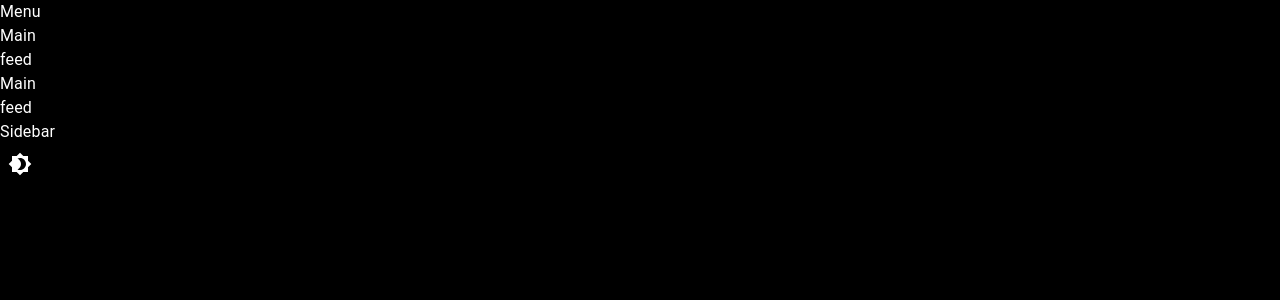
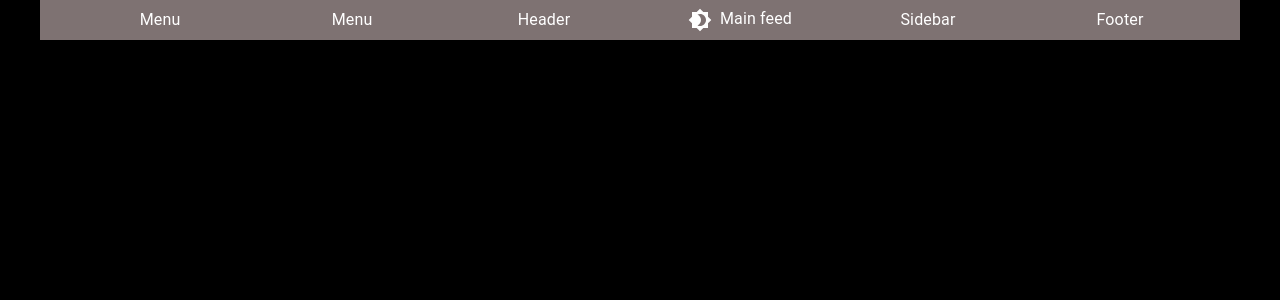
Before and after one commit to Ren0xx/twitter-clone, a Next.js app: page / in a window 1280 px wide. Shown: the top 300 px of the page. Built offline with nearby package versions, Linux system fonts and the light colour scheme.

Commit message:
Creating page structure

```diff
--- a/app/globals.css
+++ b/app/globals.css
@@ -4,9 +4,7 @@ body {
   margin: 0;
   font-family: -apple-system, BlinkMacSystemFont, Segoe UI, Roboto, Oxygen,
     Ubuntu, Cantarell, Fira Sans, Droid Sans, Helvetica Neue, sans-serif;
-  display: grid;
-  grid-template-columns: 1fr 3fr 1fr;
-  height: 200vh;
+  height: 100vh;
 }
 
 a {
--- a/app/layout.tsx
+++ b/app/layout.tsx
@@ -2,9 +2,8 @@
 import "./globals.css";
 import { useState, useEffect, createContext } from "react";
 import { darkTheme, lightTheme } from "./theme/themes";
-import { Container, CssBaseline, ThemeProvider } from "@mui/material";
+import { CssBaseline, ThemeProvider } from "@mui/material";
 import { Theme } from "@mui/material/styles";
-import ThemeSwitchButton from "../components/ThemeSwitchButton";
 declare module "@mui/material/styles" {
     interface DefaultTheme extends Theme {}
 }
@@ -12,7 +11,10 @@ type themeProps = {
     activeTheme: Theme | string;
     toggleTheme: () => void;
 };
-export const ThemeContext = createContext<themeProps>({activeTheme: 'dark', toggleTheme: () => {}});
+export const ThemeContext = createContext<themeProps>({
+    activeTheme: "dark",
+    toggleTheme: () => {},
+});
 
 export default function RootLayout({
     children,
@@ -48,21 +50,14 @@ export default function RootLayout({
 
             <body>
                 <ThemeProvider theme={activeTheme}>
-                    <CssBaseline />
-                    <div className='myclass'>
-                        {/* <Navbar
-                            activeTheme={activeTheme}
-                            toggleTheme={toggleTheme}
-                        /> */}
                     <ThemeContext.Provider
                         value={{
                             activeTheme: activeTheme,
                             toggleTheme: toggleTheme,
                         }}>
                         {children}
-                            <ThemeSwitchButton />
                     </ThemeContext.Provider>
-                    </div>
+                    <CssBaseline />
                 </ThemeProvider>
             </body>
         </html>
--- a/app/page.tsx
+++ b/app/page.tsx
@@ -1,11 +1,33 @@
-
+"use client";
+import { Container, Grid, Paper } from "@mui/material";
+import style from "../components/styles/Main.module.css";
+import ThemeSwitchButton from "../components/ThemeSwitchButton";
 export default function Home() {
     return (
-        <>
-            <div>Menu</div>
-            <main>Main feed</main>
-            <main>Main feed</main>
-            <aside>Sidebar</aside>
-        </>
+        <Container className={style.main}>
+            <Grid container justifyContent='space-evenly' alignItems='center'>
+                <Grid xs={2}>
+                    <div>Menu</div>
+                </Grid>
+                <Grid xs={2}>
+                    <div>Menu</div>
+                </Grid>
+                <Grid xs={2}>
+                    <header>Header</header>
+                </Grid>
+                <Grid xs={2}>
+                    <main>
+                        <ThemeSwitchButton />
+                        Main feed
+                    </main>
+                </Grid>
+                <Grid xs={2}>
+                    <aside>Sidebar</aside>
+                </Grid>
+                <Grid xs={2}>
+                    <footer>Footer</footer>
+                </Grid>
+            </Grid>
+        </Container>
     );
 }
--- a/components/ThemeSwitchButton.tsx
+++ b/components/ThemeSwitchButton.tsx
@@ -1,12 +1,10 @@
 "use client";
-import { useContext } from "react";
-import { IconButton} from "@mui/material";
+import { IconButton } from "@mui/material";
 import Brightness4Icon from "@mui/icons-material/Brightness4";
 import Brightness7Icon from "@mui/icons-material/Brightness7";
 import { ThemeContext } from "../app/layout";
 
 export default function ThemeSwitchButton() {
-    const theme = useContext(ThemeContext);
     return (
         <ThemeContext.Consumer>
             {({ activeTheme, toggleTheme }) => (
--- /dev/null
+++ b/components/styles/Main.module.css
@@ -0,0 +1,8 @@
+.main {
+
+    background-color: rgb(126, 114, 114);
+}
+
+.main * {
+    text-align: center;
+}
--- a/components/types/User.ts
+++ b/components/types/User.ts
@@ -1,8 +1,8 @@
 type User = {
     id: string;
-    username: string;
+    at: string;
     name: string;
-    photo?: string;
+    profilePicture?: string;
     joinedDate: Date;
     following: User[];
     followers: User[];
```
Also changed, not shown: components/Header.tsx (added, +9 -0 lines), components/Menu.tsx (added, +9 -0 lines), components/Sidebar.tsx (added, +9 -0 lines). Lines whose indentation alone changed are shown as unchanged.
